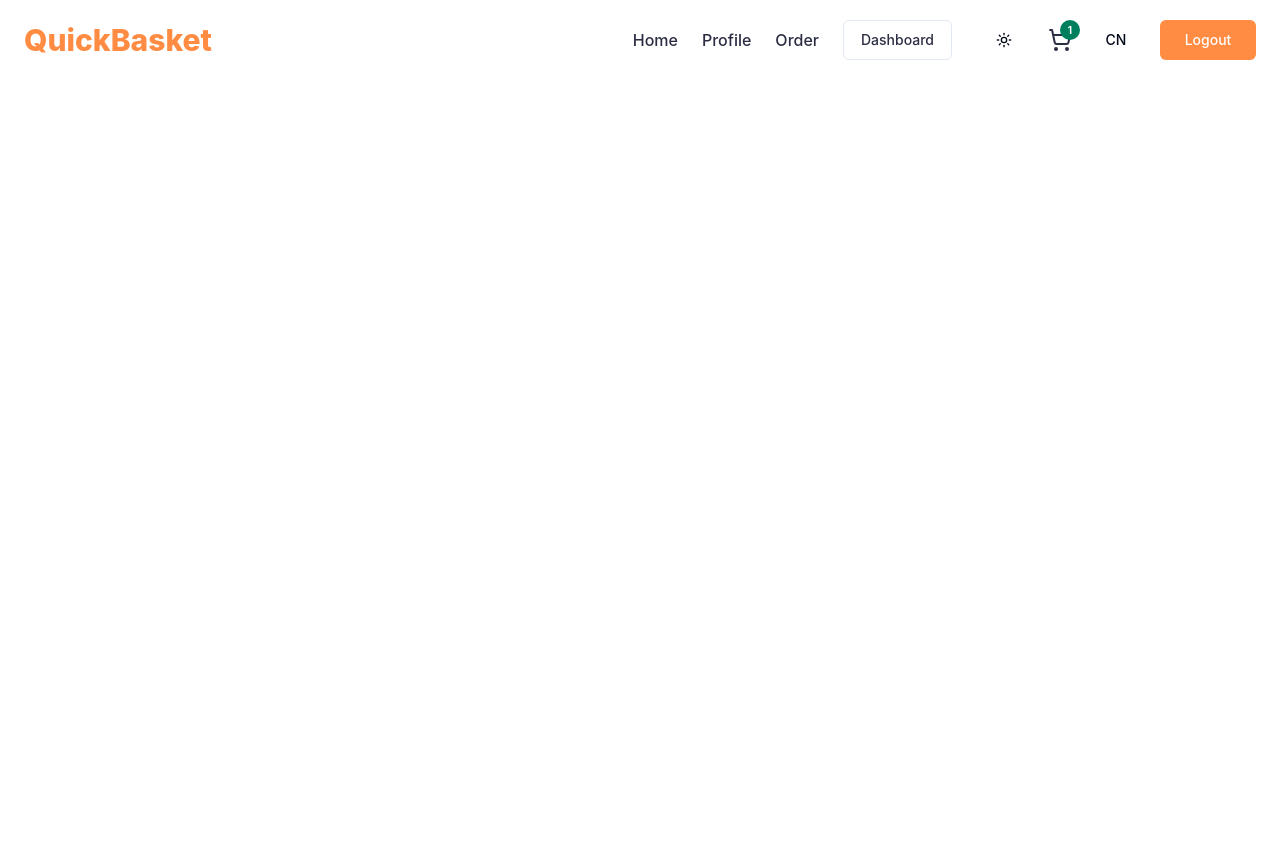
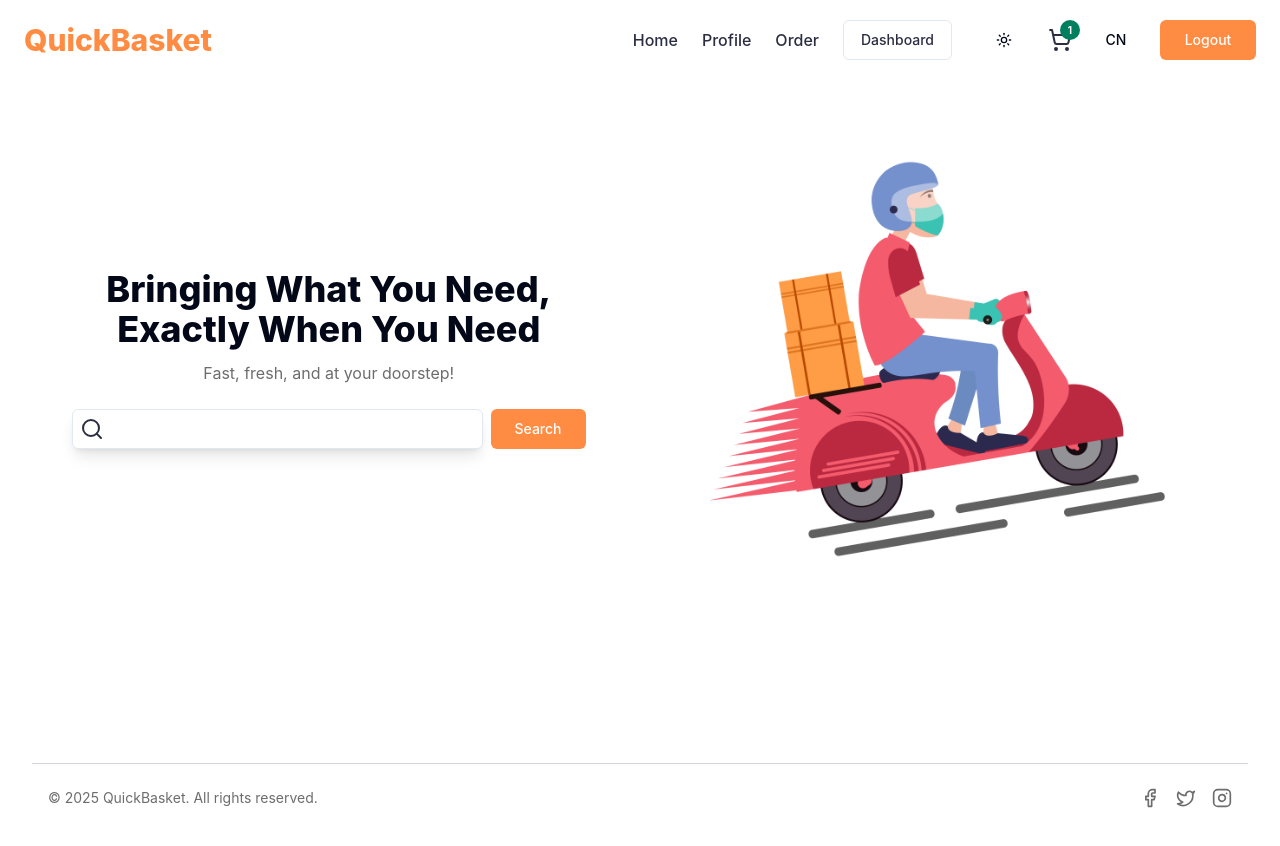
Before and after one commit to bhushan-apraj13/Quick-Basket, a React (Vite) app in the folder client/: page / in a window 1280 px wide. Shown: the top 846 px of the page. Before the commit the page ends 800 px from the top, so only its background shows below. Built offline with nearby package versions, Linux system fonts and the light colour scheme.

Commit message:
Home Page UI done! , added heroSection and HeroImage -3:05:30

```diff
--- /dev/null
+++ b/client/src/Layout/MainLayout.tsx
@@ -0,0 +1,22 @@
+import Footer from "@/components/Footer"
+import Navbar from "@/components/Navbar"
+import { Outlet } from "react-router-dom"
+
+const MainLayout = () => {
+    return (
+        <div className="flex flex-col min-h-screen m-2 md:m-0">
+            {/* Navbar */}
+            <header>
+                <Navbar/>
+            </header>
+            <div className="flex-1">
+                <Outlet/>
+            </div>
+            <footer>
+                <Footer/>
+            </footer>
+        </div>
+    )
+}
+
+export default MainLayout
--- a/client/src/MainLayout.tsx
+++ /dev/null
@@ -1,9 +0,0 @@
-
-
-const MainLayout = () => {
-    return (
-        <div>MainLayout</div>
-    )
-}
-
-export default MainLayout
--- /dev/null
+++ b/client/src/components/Footer.tsx
@@ -0,0 +1,18 @@
+import { Facebook, Twitter, Instagram } from "lucide-react";
+const Footer = () => {
+    return (
+        <footer className="bg-background py-6 border-t border-gray-300 text-textSecondary text-center">
+            <div className="max-w-7xl mx-auto flex flex-col md:flex-row items-center justify-between px-4">
+                <p className="text-sm">&copy; {new Date().getFullYear()} QuickBasket. All rights reserved.</p>
+
+                <div className="flex space-x-4 mt-3 md:mt-0">
+                    <Facebook className="w-5 h-5 hover:text-brandGreen cursor-pointer" />
+                    <Twitter className="w-5 h-5 hover:text-brandGreen cursor-pointer" />
+                    <Instagram className="w-5 h-5 hover:text-brandGreen cursor-pointer" />
+                </div>
+            </div>
+        </footer>
+    );
+}
+
+export default Footer
--- /dev/null
+++ b/client/src/components/HeroSection.tsx
@@ -0,0 +1,41 @@
+import { useState } from "react";
+import { Input } from "./ui/input"
+import { Search } from "lucide-react";
+import { Button } from "./ui/button";
+import HeroImage from "@/assets/fast-shipping3.png";
+
+const HeroSection = () => {
+    const [searchText, setSearchText] = useState<string>("");
+    return (
+        <div className="flex flex-col md:flex-row max-w-7xl mx-auto md:p-10 rounded-lg items-center justify-center m-4 gap-20">
+            <div className="flex flex-col gap-6 md:w-2/3 ">
+                <div className="flex flex-col gap-3">
+                    <h1 className="font-bold md:font-extrabold md:text-4xl text-3xl">
+                    Bringing What You Need, Exactly When You Need
+                    </h1>
+                    <p className="text-textSecondary">Fast, fresh, and at your doorstep!</p>
+                </div>
+                <div className="relative flex items-center gap-2 w-full">
+                    <div className="relative flex-1">
+                        <Input
+                            type="text"
+                            value={searchText}
+                            onChange={(e) => setSearchText(e.target.value)}
+                            className="pl-10 shadow-lg w-full"
+                        />
+                        <Search className="text-textPrimary absolute inset-y-2 left-2" />
+                    </div>
+                    <Button className="bg-brandOrange text-white hover:bg-opacity-90 px-6 py-2">
+                        Search
+                    </Button>
+                </div>
+            </div>
+            <div>
+               <img src={HeroImage} alt="" className="object-cover w-full max-h-[800px]"/>
+            </div>
+        </div>
+    );
+
+};
+
+export default HeroSection
```
Also changed, not shown: client/src/App.tsx (+9 -8 lines), client/src/assets/fast-shipping.png (added), client/src/assets/fast-shipping3.png (added).
